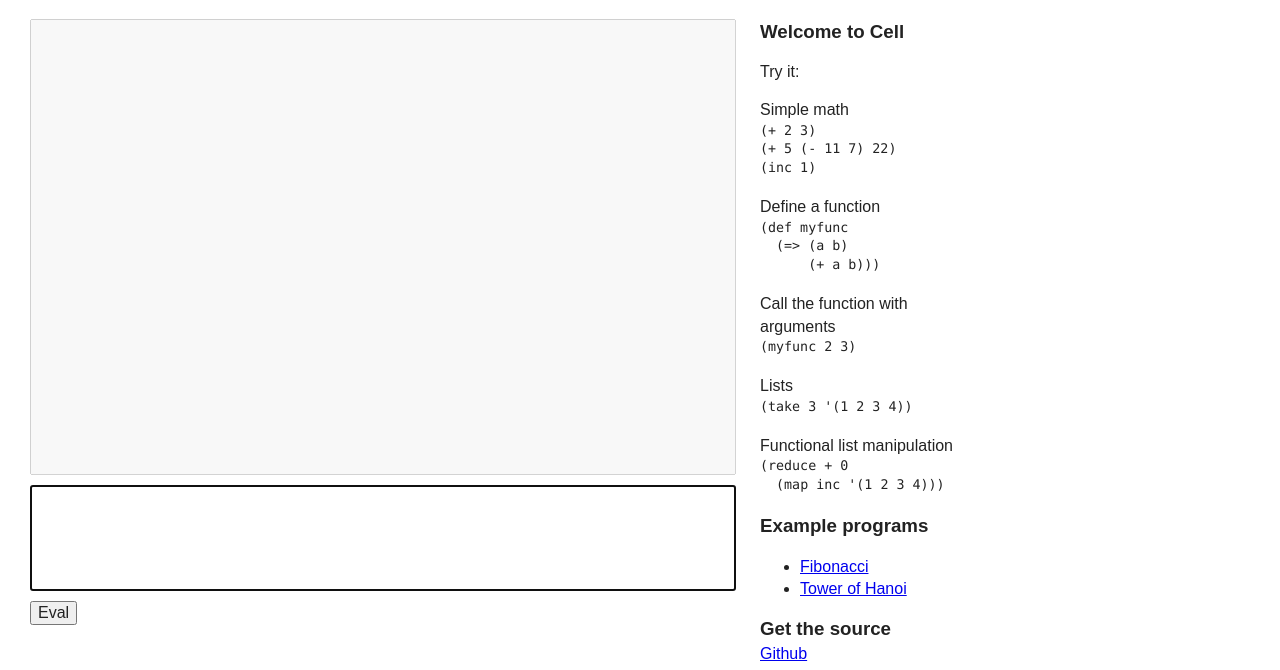
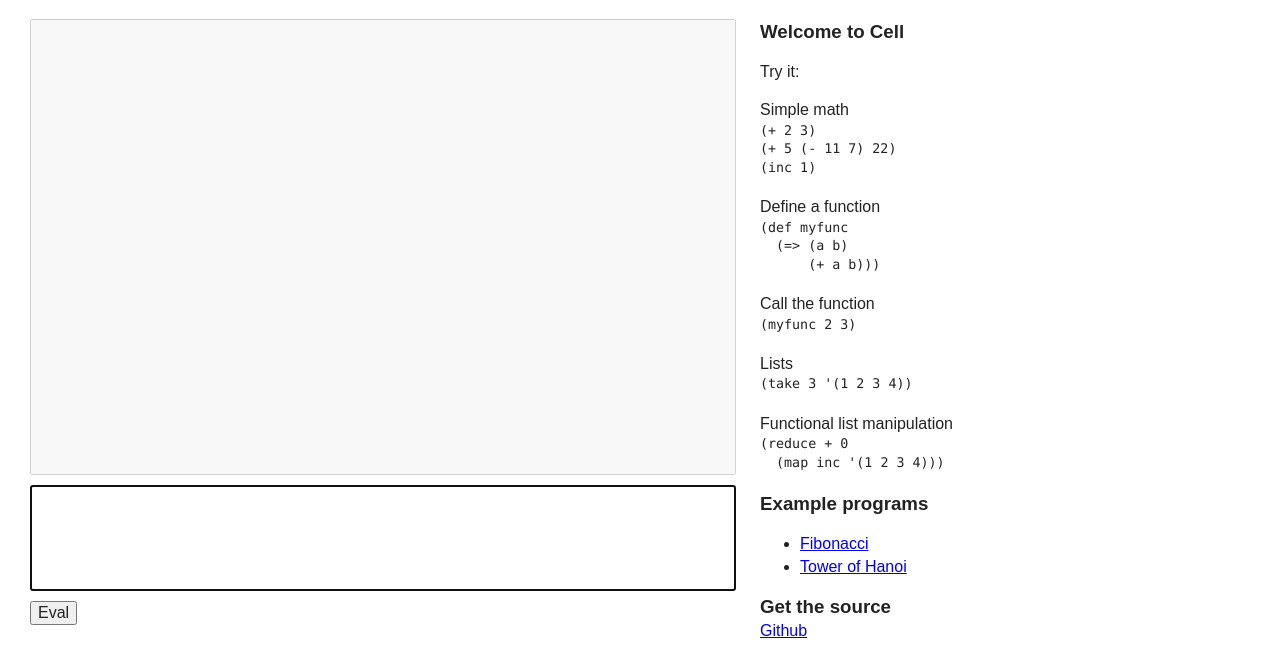
Before and after one commit to joshvfleming/cell, a plain HTML site: page demo/index.html in a window 1280 px wide. Shown: the part 69-739 px from the top of the page. Drawn offline with Linux system fonts and the light colour scheme; no server answers; files whose address does not match are found by name.

Commit message:
Remove words "with arguments" from web repl

```diff
--- a/demo/index.html
+++ b/demo/index.html
@@ -52,7 +52,7 @@
       (+ a b)))
       </pre>
 
-      Call the function with arguments
+      Call the function
       <pre class="code">
 (myfunc 2 3)
       </pre>
```
